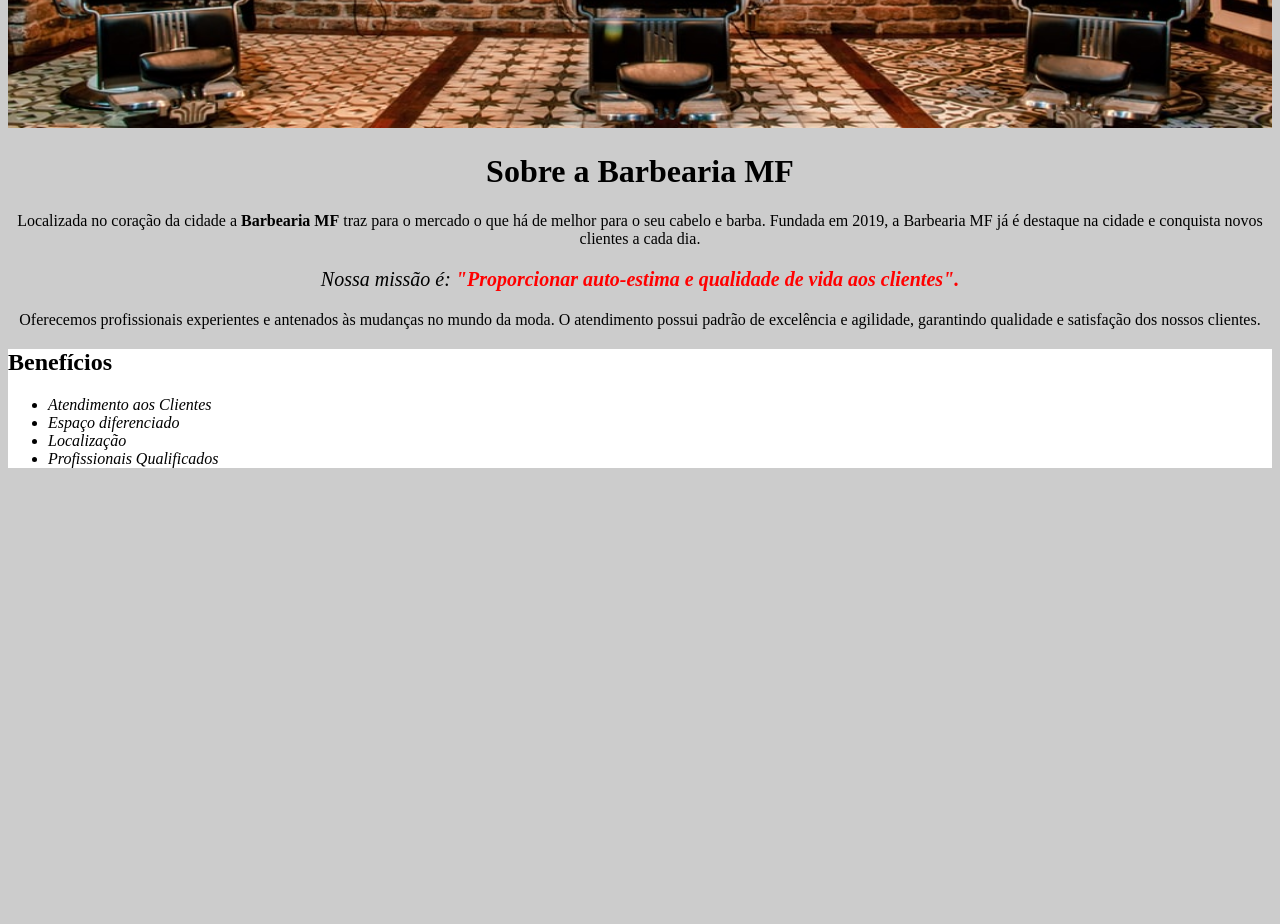
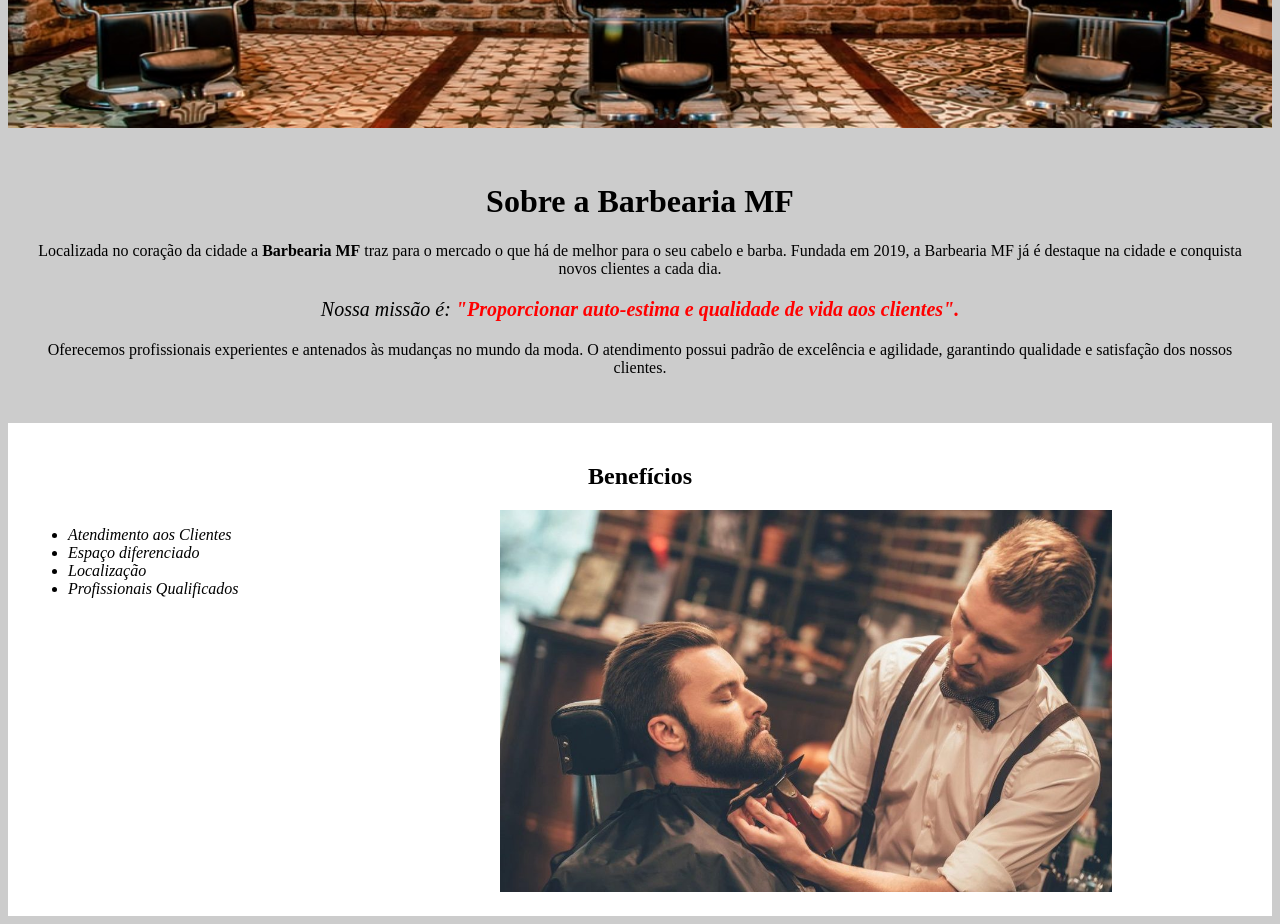
Before and after one commit to FernandoSouza7/barber-shop, a plain HTML site: page index.html in a window 1280 px wide. Shown: the part 580-1504 px from the top of the page. Before the commit the page ends 1064 px from the top, so only its background shows below. Drawn offline with Linux system fonts and the light colour scheme.

Commit message:
Adicionando beneficios

```diff
--- a/index.html
+++ b/index.html
@@ -39,6 +39,8 @@
             <li class="itens" >Localização</li>
             <li class="itens" >Profissionais Qualificados</li>
         </ul>
+
+        <img class="imagemBenefissio" src="img/barbeiromasculino-1024x640.jpeg" alt="Homem se barbeando ">
     </div>
 </body>
 
--- a/style.css
+++ b/style.css
@@ -9,6 +9,7 @@ body {
 
 .principal {
     background-color: #ccc;
+    padding: 30px;
 }
 
 h1 {
@@ -33,4 +34,20 @@ em strong {
 
 .beneficios {
     background-color: #fff;
+    padding: 20px;
 }
+
+h2 {
+    text-align: center;
+}
+
+ul {
+    display: inline-block;
+    vertical-align: top;
+    width: 20%;
+    margin-right: 15%;
+}
+
+.imagemBenefissio {
+    width: 50%;
+}
```
Also changed, not shown: img/barbeiromasculino-1024x640.jpeg (added).
